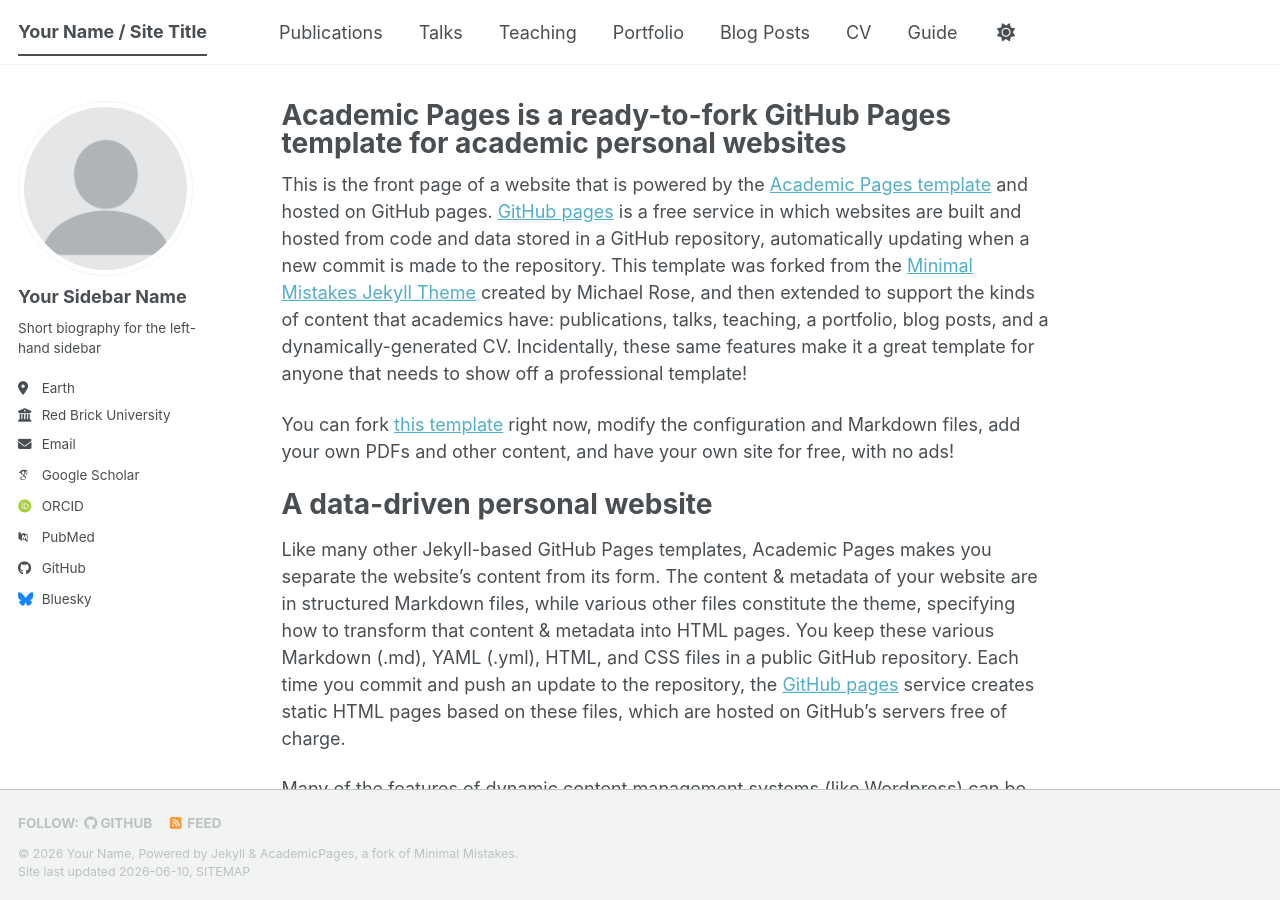
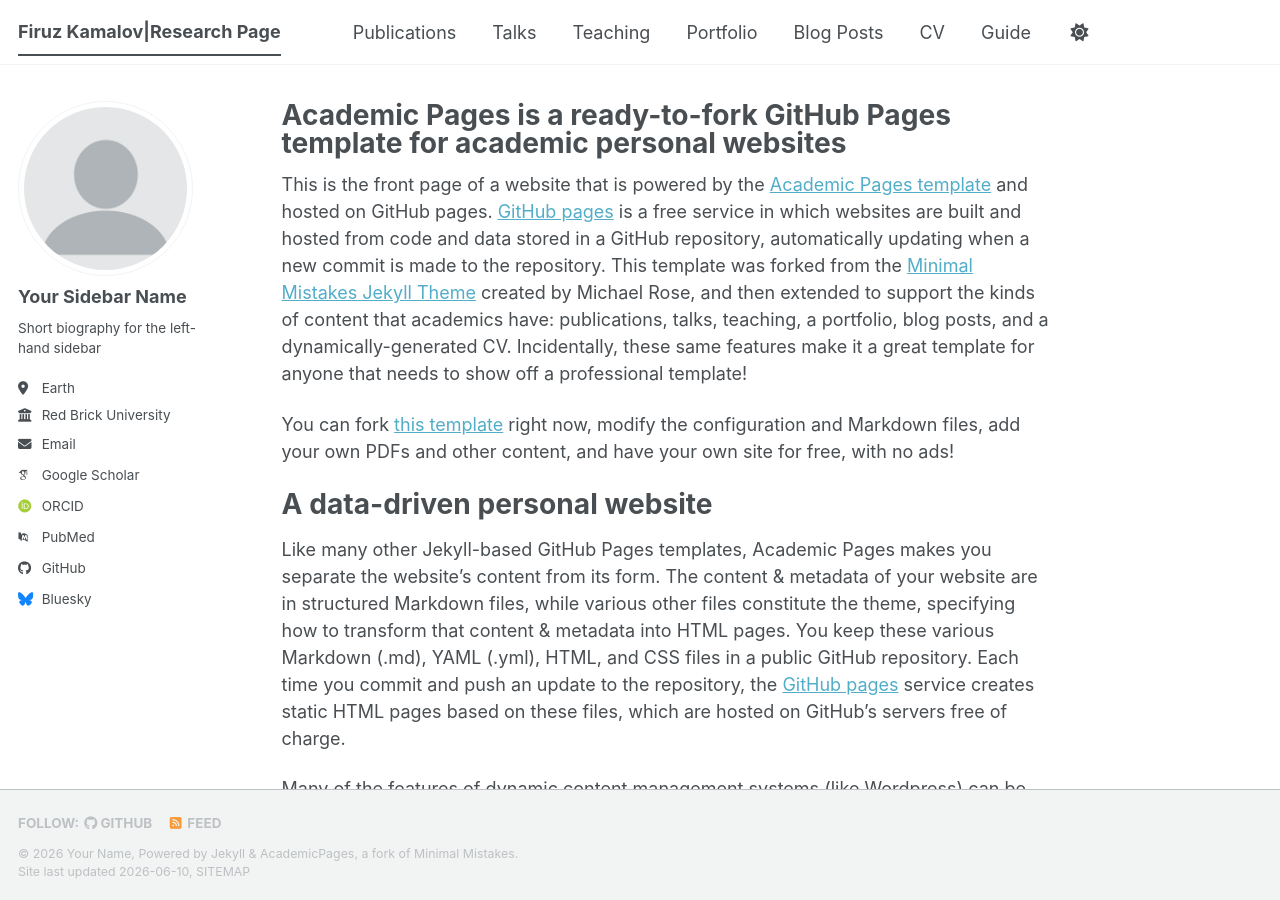
Before and after one commit to firuz-kamalov/firuz-kamalov.github.io, a Jekyll site: the page built from _pages/about.md, in a window 1280 px wide and 900 px high. Built offline with Jekyll 4.4.1, drawn with Linux system fonts in a browser that asks for light colours; some web fonts are replaced; a script bundle is joined from its source files by our own code; library files that are not in the unit come from our copies.

Commit message:
Update _config.yml

```diff
--- a/_config.yml
+++ b/_config.yml
@@ -9,7 +9,7 @@
 # Basic Site Settings
 locale                   : "en-US"
 site_theme               : "default" # The available themes options are "default", "air", "sunrise", "mint", "dirt" and "contrast"
-title                    : "Your Name / Site Title"
+title                    : "Firuz Kamalov|Research Page"
 title_separator          : "-"
 name                     : &name "Your Name"
 description              : &description "Your Name's academic portfolio"   # Update this with a general description of your site, this is the default if not overridden by a page
```
